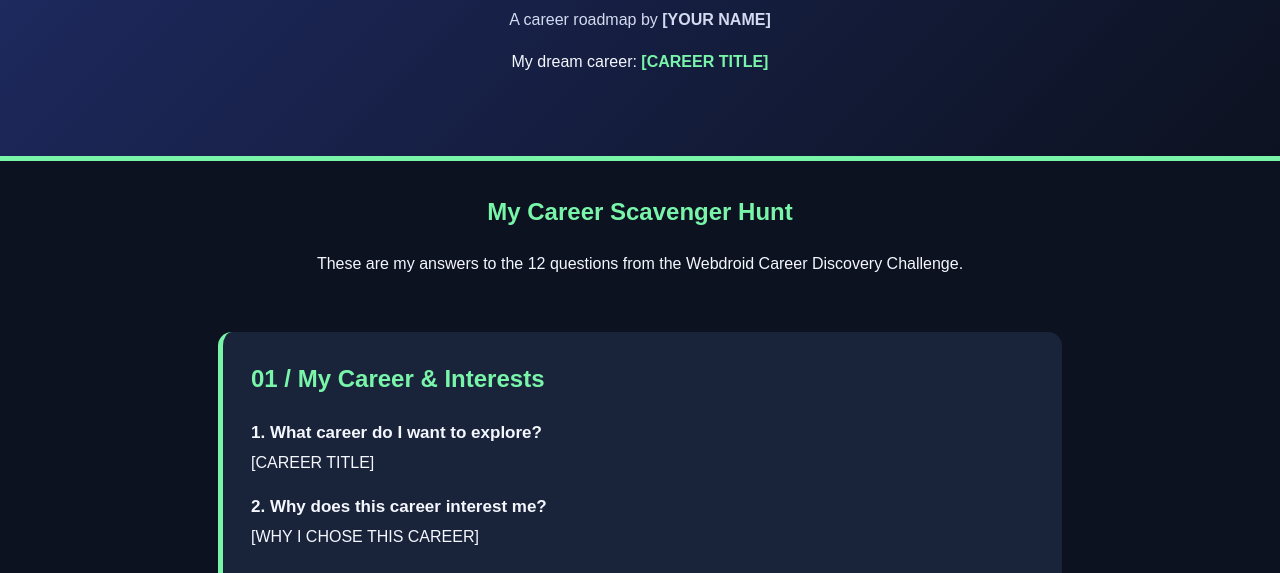
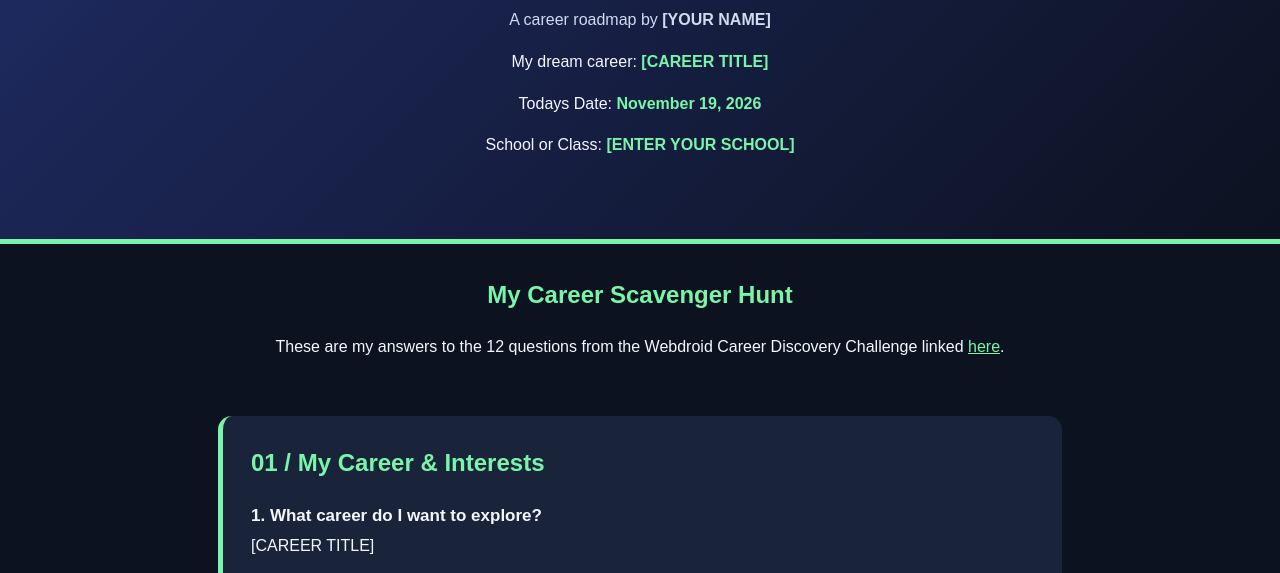
Before and after one commit to Joshie100x/WebdroidCareerDiscovery, a plain HTML site: page webdroid_career_site/index.html in a window 1280 px wide. Shown: the part 210-783 px from the top of the page. Drawn offline with Linux system fonts and the light colour scheme.

Commit message:
Update index.html

```diff
--- a/webdroid_career_site/index.html
+++ b/webdroid_career_site/index.html
@@ -12,12 +12,18 @@
     <h1>MY FUTURE CAREER</h1>
     <p class="subtitle">A career roadmap by <strong>[YOUR NAME]</strong></p>
     <p>My dream career: <span class="highlight">[CAREER TITLE]</span></p>
+    <p>Todays Date: <span class="highlight">November 19, 2026</span></p>
+    <p>School or Class: <span class="highlight">[ENTER YOUR SCHOOL]</span></p>
+
+
   </header>
 
   <main>
     <section class="intro">
       <h2>My Career Scavenger Hunt</h2>
-      <p>These are my answers to the 12 questions from the Webdroid Career Discovery Challenge.</p>
+      <p>These are my answers to the 12 questions from the Webdroid Career Discovery Challenge linked
+        <a href="https://docs.google.com/document/d/1NRZMFk2TmAHB9k0NEtKVXdya0-kItwLXuWk4YvPh3x4/edit?usp=sharing">here</a>.
+      </p>
     </section>
 
     <section class="card">
```
